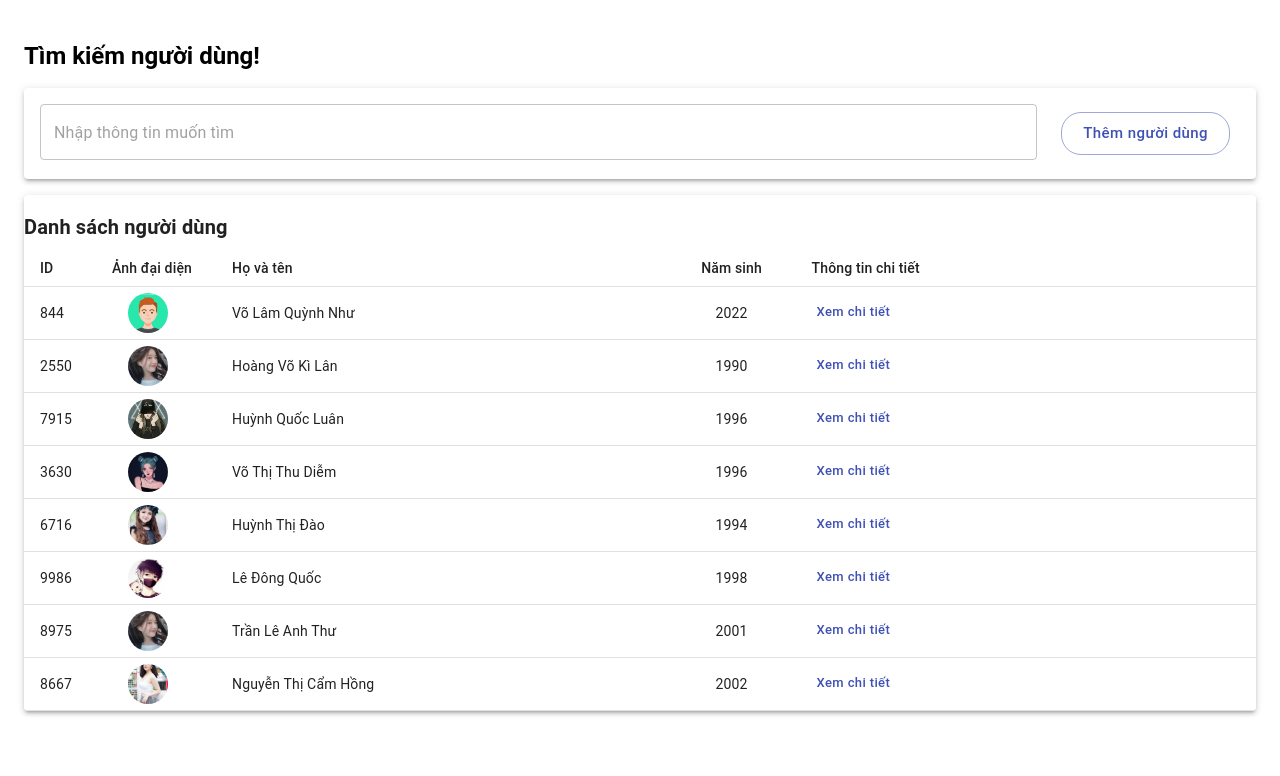
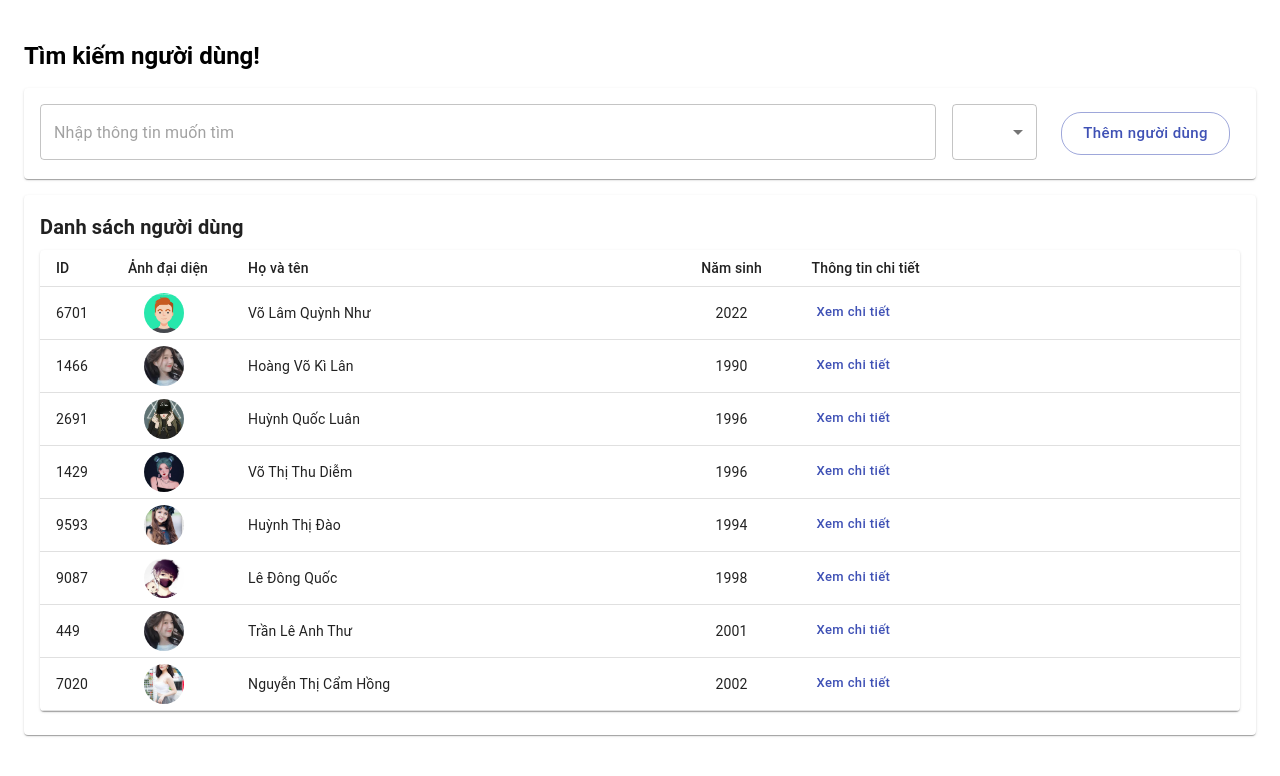
Before and after one commit to 1660334/FindUser, a React (Create React App) app: page / in a window 1280 px wide. Shown: the top 776 px of the page. Built offline with nearby package versions, Linux system fonts and the light colour scheme.

Commit message:
update sang thu 5

```diff
--- a/src/containers/User/Form/Form.js
+++ b/src/containers/User/Form/Form.js
@@ -2,11 +2,14 @@ import React, { useState } from "react";
 import { makeStyles } from "@material-ui/core";
 import AtomTypography from "../../../Atomic/atoms/AtomTypography";
 import AtomTextField from "../../../Atomic/atoms/AtomTextField";
-import AtomButton from "../../../Atomic/atoms/AtomButton";
+// import AtomButton from "../../../Atomic/atoms/AtomButton";
 import AtomBox from "../../../Atomic/atoms/AtomBox";
 import AtomGrid from "../../../Atomic/atoms/AtomGrid";
 import { Paper } from "@material-ui/core";
 import DialogAddUser from "../Table/Dialog/DialogAddUser";
+import MenuItem from "@material-ui/core/MenuItem";
+import FormControl from "@material-ui/core/FormControl";
+import Select from "@material-ui/core/Select";
 // import SearchIcon from "@material-ui/icons/Search";
 // import formatDns from "date-fns/format";
 // import isValidDns from "date-fns/isValid";
@@ -34,8 +37,8 @@ const useStyles = makeStyles((theme) => ({
 }));
 export default function Form(props) {
   const { arr, setArr, setFilterArr } = props;
+  const [searchYear, setSearchYear] = useState();
   const classes = useStyles();
-
   // const [selectedDate, setSelectedDate] = React.useState(null);
 
   // const handleDateChange = (data) => {
@@ -50,7 +53,10 @@ export default function Form(props) {
   //   setFilterArr(arr);
   // }
   // };
-
+  const handleSelectYear = (event) => {
+    setSearchYear(event.target.value);
+    console.log("value", event.target.value);
+  };
   const handleSearch = (value) => {
     if (value !== "") {
       const rowNew = arr.filter(
@@ -78,6 +84,7 @@ export default function Form(props) {
       setFilterArr(arr);
     }
   };
+
   return (
     <AtomBox>
       <AtomGrid container spacing={1}>
@@ -88,12 +95,12 @@ export default function Form(props) {
         </AtomGrid>
 
         <AtomGrid item xs={12}>
-          <Paper elevation={3}>
+          <Paper elevation={1}>
             <AtomGrid container>
               <AtomGrid item xs={12}>
                 <form className={classes.root}>
                   <AtomGrid container spacing={2}>
-                    <AtomGrid item xs={10}>
+                    <AtomGrid item xs={9}>
                       <AtomTextField
                         fullWidth
                         className={classes.muipicker}
@@ -108,6 +115,20 @@ export default function Form(props) {
                           handleSearch(event.target.value);
                         }}
                       />
+                    </AtomGrid>
+                    <AtomGrid item xs={1}>
+                      <FormControl fullWidth>
+                        <Select variant="outlined" onChange={handleSelectYear}>
+                          <MenuItem value="">
+                            <em>None</em>
+                          </MenuItem>
+                          <MenuItem value={1}>big</MenuItem>
+                          <MenuItem value={2}> small</MenuItem>
+                          <MenuItem value={3}> equal</MenuItem>
+                          <MenuItem value={4}> greater than equal</MenuItem>
+                          <MenuItem value={5}> less than equal</MenuItem>
+                        </Select>
+                      </FormControl>
                     </AtomGrid>
                     {/* <AtomGrid item>
                       <MuiPickersUtilsProvider utils={DateFnsUtils}>
--- a/src/containers/User/Table/TableListUser.js
+++ b/src/containers/User/Table/TableListUser.js
@@ -2,9 +2,8 @@ import React, { useEffect, useState } from "react";
 import { makeStyles } from "@material-ui/core";
 import AtomTypography from "../../../Atomic/atoms/AtomTypography";
 import AtomButton from "../../../Atomic/atoms/AtomButton";
-import AtomBox from "../../../Atomic/atoms/AtomBox";
 import AtomGrid from "../../../Atomic/atoms/AtomGrid";
-import Paper from "@material-ui/core/Paper";
+
 import TableContainer from "@material-ui/core/TableContainer";
 import Table from "@material-ui/core/Table";
 import TableHead from "@material-ui/core/TableHead";
@@ -15,11 +14,11 @@ import Avatar from "@material-ui/core/Avatar";
 import { allImage } from "./Avatar/Avatar";
 import TableDialog from "./Dialog/DialogTable";
 import { useUniqueId } from "../../helpers";
+import Card from "@material-ui/core/Card";
+import CardContent from "@material-ui/core/CardContent";
 
 const useStyles = makeStyles((theme) => ({
-  root: {
-    paddingTop: theme.spacing(2),
-  },
+  root: {},
   avatar: {
     height: "100%",
     width: "100%",
@@ -45,7 +44,7 @@ const useStyles = makeStyles((theme) => ({
 }));
 export default function TableListUser(props) {
   const classes = useStyles();
-  const { setArr, arr, filterArr, setFilterArr } = props;
+  const { setArr, filterArr, setFilterArr } = props;
 
   const userData = [
     {
@@ -115,16 +114,16 @@ export default function TableListUser(props) {
   };
 
   return (
-    <AtomBox>
-      <AtomGrid container>
-        <AtomGrid item xs={12}>
-          <Paper elevation={3}>
-            <AtomBox>
+    <AtomGrid container>
+      <AtomGrid item xs={12}>
+        <Card>
+          <CardContent>
+            <AtomTypography variant="h6" gutterBottom>
+              {" "}
+              <b>Danh sách người dùng</b>
+            </AtomTypography>
+            <Card>
               <TableContainer className={classes.root}>
-                <AtomTypography variant="h6" gutterBottom>
-                  {" "}
-                  <b>Danh sách người dùng</b>
-                </AtomTypography>
                 <Table
                   size="small"
                   aria-label="a dense table"
@@ -188,12 +187,12 @@ export default function TableListUser(props) {
                   </TableBody>
                 </Table>
               </TableContainer>
-            </AtomBox>
-          </Paper>
-        </AtomGrid>
+            </Card>
+          </CardContent>
+        </Card>
       </AtomGrid>
       {/* //chỉ khi nào open bằng true mới mở dialog và truyền data từ mảng vào cho props data bên component TableDialog */}
       {open && <TableDialog data={dataDialog} setOpen={setOpen} open={open} />}
-    </AtomBox>
+    </AtomGrid>
   );
 }
--- a/src/containers/helpers.js
+++ b/src/containers/helpers.js
@@ -1,6 +1,4 @@
-import { useState } from "react";
-
 export function useUniqueId() {
-  const [id] = useState(() => Math.floor(Math.random() * 10000));
-  return id;
+  const num = Math.floor(Math.random() * 10000);
+  return num;
 }
```
